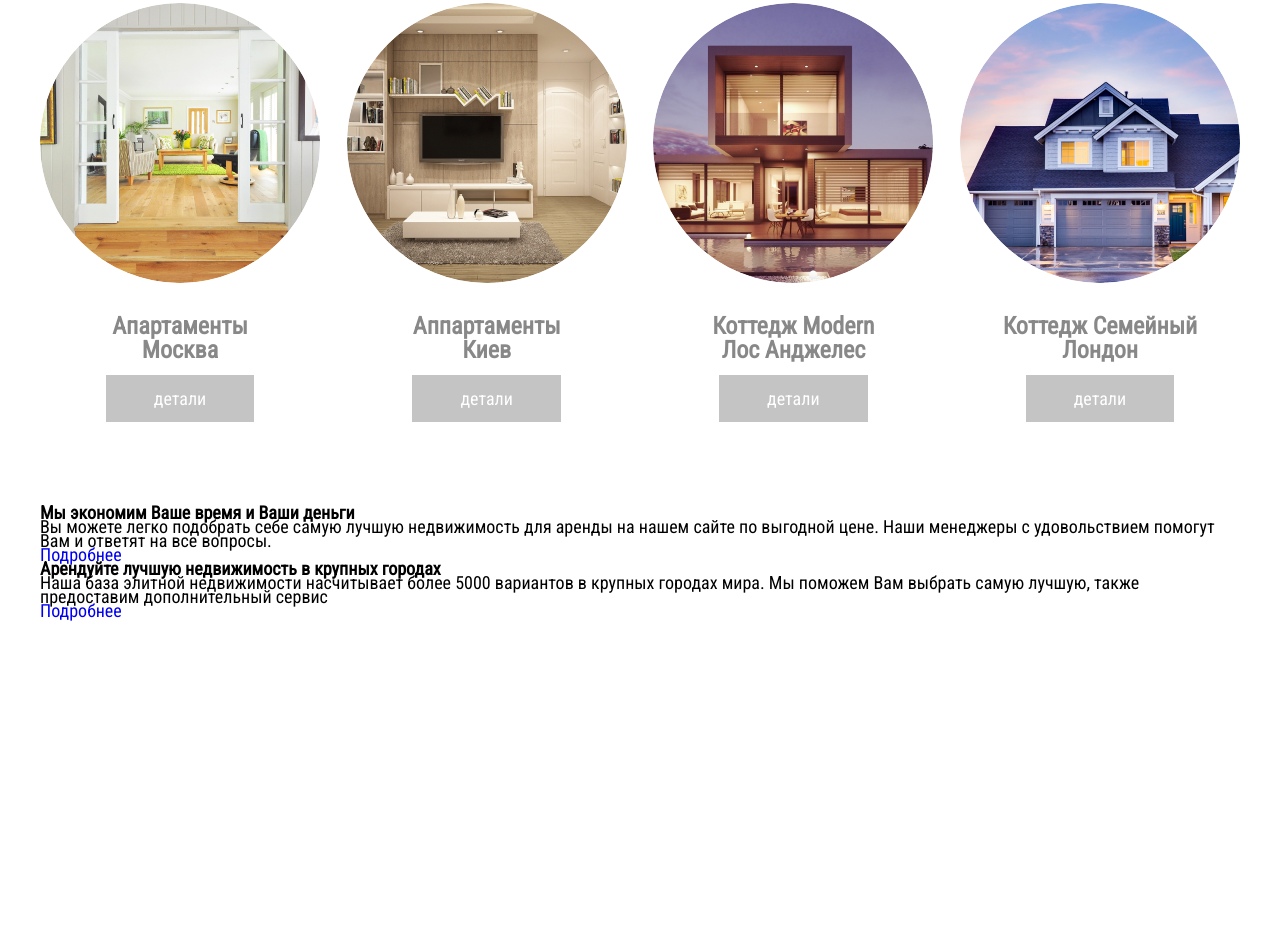
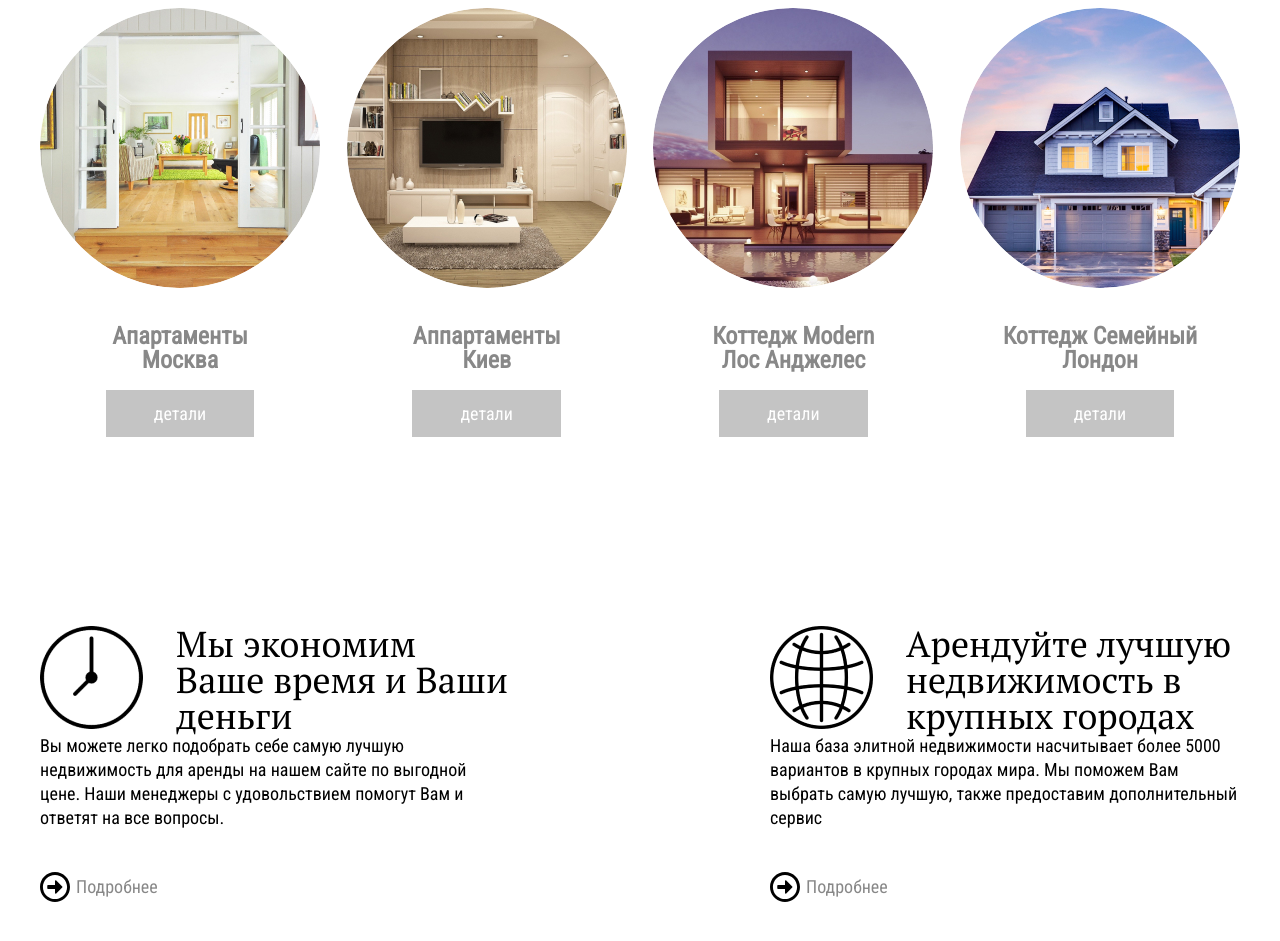
Before and after one commit to Aleks551959/to22rent, a plain HTML site: page index.html in a window 1280 px wide. Shown: the part 1396-2337 px from the top of the page. Before the commit the page ends 2017 px from the top, so only its background shows below. Drawn offline with nearby package versions, Linux system fonts and the light colour scheme.

Commit message:
.reservation {

```diff
--- a/css/styile.css
+++ b/css/styile.css
@@ -12,7 +12,7 @@
             font-family: 'Roboto Condensed', sans-serif;
             font-weight: 400;
             font-size: 18px;
-            line-height: 14px;
+            line-height: 24px;
             color: #000;
         }
 
@@ -207,3 +207,84 @@
         .popular__link:hover {
             background-color: #918585;
         }
+
+        .reason {
+            padding: 100px 0;
+        }
+
+        .reason__inner {
+            display: flex;
+            justify-content: space-between;
+        }
+
+        .reason__item {
+            width: 470px;
+        }
+
+        .reason__title {
+            font-family: 'PT Serif', serif;
+            font-size: 36px;
+            line-height: 36px;
+            font-weight: 400;
+            color: #000000;
+            padding-left: 136px;
+            position: relative;
+        }
+
+        .reason__title::before {
+            content: "";
+            position: absolute;
+            top: 0;
+            left: 0;
+            width: 103px;
+            height: 103px;
+        }
+
+        .reason__title--icon-1::before {
+            background-image: url(../images/reason/time-icon.png);
+            background-repeat: no-repeat;
+            background-size: cover;
+        }
+
+        .reason__title--icon-2::before {
+            background-image: url(../images/reason/world-icon.png);
+            background-repeat: no-repeat;
+            background-size: cover;
+        }
+
+        .reason__text {
+            color: #000;
+            margin-bottom: 45px;
+        }
+
+        .reason__link {
+            color: #888;
+            padding-left: 36px;
+            position: relative;
+        }
+
+        .reason__link:hover {
+            text-decoration: underline;
+        }
+
+        .reason__link::before {
+            content: "";
+            position: absolute;
+            top: -4px;
+            left: 0;
+            width: 30px;
+            height: 30px;
+            background-image: url(../images/arrow-black.svg);
+            background-repeat: no-repeat;
+            background-size: cover;
+        }
+
+        .reservation {}
+
+        .reservation__img {
+            background-image: url(../images/reservation-bd.jpg);
+        }
+
+        .reservation__title {}
+
+        .reservation__btn {}
--- a/index.html
+++ b/index.html
@@ -86,7 +86,7 @@
         <div class="container">
             <div class="reason__inner">
                 <div class="reason__item">
-                    <h4 class="reason__title">
+                    <h4 class="reason__title reason__title--icon-1">
                         Мы экономим Ваше время и Ваши деньги
                     </h4>
                     <p class="reason__text">
@@ -95,7 +95,7 @@
                     <a class="reason__link" href="#">Подробнее</a>
                 </div>
                 <div class="reason__item">
-                    <h4 class="reason__title">
+                    <h4 class="reason__title reason__title--icon-2">
                         Арендуйте лучшую недвижимость в крупных городах
                     </h4>
                     <p class="reason__text">
@@ -103,9 +103,13 @@
                     </p>
                     <a class="reason__link" href="#">Подробнее</a>
                 </div>
-
             </div>
         </div>
+    </section>
+    <section class="reservation">
+        <div class="reservation__img"></div>
+        <div class="reservation__title"></div>
+        <a href="" class="reservation__btn"></a>
     </section>
 
 
```
Also changed, not shown: images/arrow-black.svg (added), images/arrow-with.svg (added), images/reason/time-icon.png (added), images/reason/world-icon.png (added), images/reservation-bd.jpg (added).
